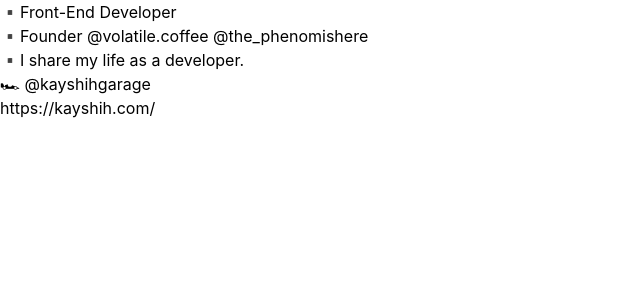
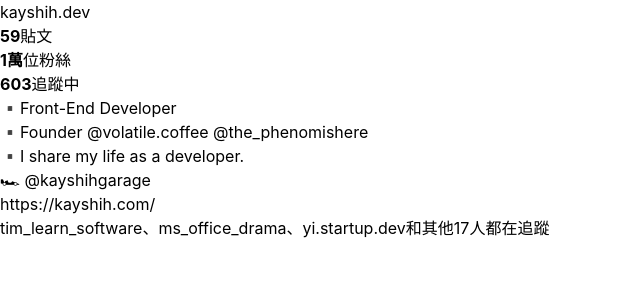
Before and after one commit to yuuuu0311/IG-clone, a React (Create React App) app: page / in a window 1280 px wide. Shown: the top 300 px of the page, without its empty margins (0-640 px from the left). Built offline with nearby package versions, Linux system fonts and the light colour scheme.

Commit message:
Add: 其他人都在追蹤

```diff
--- a/src/App.jsx
+++ b/src/App.jsx
@@ -7,13 +7,9 @@
 import Header from "./components/hearder/Header";
 
 function App() {
-    const { biography, bio_links } = data.graphql.user;
-
     return (
         <div>
-            <Header biography={biography} bioLinks={bio_links}>
-                GG
-            </Header>
+            <Header></Header>
         </div>
     );
 }
--- /dev/null
+++ b/src/components/hearder/Button.jsx
@@ -0,0 +1,5 @@
+const Button = ({}) => {
+    return <button></button>;
+};
+
+export default Button;
--- a/src/components/hearder/Header.jsx
+++ b/src/components/hearder/Header.jsx
@@ -1,14 +1,58 @@
+import InfoCount from "./InfoCount";
 import Biography from "./Biography";
 import Link from "./Link";
 
-const Header = ({ biography, bioLinks }) => {
+import data from "../../asset/mockData.json";
+
+const Header = ({}) => {
+    // count
+    const [postCount, followerCount, follwingCount] = [
+        data.graphql.user.edge_owner_to_timeline_media.count,
+        data.graphql.user.edge_followed_by.count,
+        data.graphql.user.edge_follow.count,
+    ];
+
+    // biography
+    const { biography, bio_links } = data.graphql.user;
+
+    // mutualFollower
+    const [mutualFollowerList, mutualFollowerCount] = [
+        data.graphql.user.edge_mutual_followed_by.edges,
+        data.graphql.user.edge_mutual_followed_by.count,
+    ];
+
+    // username
+    const [userName] = [data.graphql.user.username];
+
+    // console.log(avatarPic320);
+
     return (
-        <div>
+        <header>
+            <div className="flex">
+                {/* <img
+                    src="https://kayshih.com/_astro/personal.3098625f_Zlq8c9.webp"
+                    alt=""
+                /> */}
+            </div>
+
+            <div>
+                <p>
+                    <a href={`https://www.instagram.com/${userName}`}>
+                        {userName}
+                    </a>
+                </p>
+            </div>
+
+            <ul>
+                <InfoCount number={postCount}>貼文</InfoCount>
+                <InfoCount number={followerCount}>位粉絲</InfoCount>
+                <InfoCount number={follwingCount}>追蹤中</InfoCount>
+            </ul>
             <>
                 <Biography>{biography}</Biography>
             </>
             <>
-                {bioLinks.map((link, index) => {
+                {bio_links.map((link, index) => {
                     // console.log(link);
                     const { title, url, link_type } = link;
                     return (
@@ -23,7 +67,26 @@
                     );
                 })}
             </>
-        </div>
+
+            <>
+                <div>
+                    {mutualFollowerList.map((ele, index) => {
+                        // https://www.instagram.com/tim_learn_software/
+                        return (
+                            <>
+                                <a href={`https://www.instagram.com/${ele}/`}>
+                                    {ele.node.username}
+                                </a>
+                                {index == mutualFollowerList.length - 1 || "、"}
+                            </>
+                        );
+                    })}
+                    {`和其他${
+                        mutualFollowerCount - mutualFollowerList.length
+                    }人都在追蹤`}
+                </div>
+            </>
+        </header>
     );
 };
 
--- /dev/null
+++ b/src/components/hearder/InfoCount.jsx
@@ -0,0 +1,27 @@
+const InfoCount = ({ number, children }) => {
+    const numberToChineseUnit = (num) => {
+        if (num >= 100000000) {
+            const quotient = Math.floor(num / 100000000); // 计算亿位
+            return quotient + "億";
+        }
+        if (num >= 10000) {
+            const quotient = Math.floor(num / 10000); // 计算万位
+            return quotient + "萬";
+        }
+        if (num >= 1000) {
+            const quotient = Math.floor(num / 1000); // 计算千位
+            return quotient + "千";
+        }
+
+        return num.toString(); // 如果都不满足条件，直接返回原数字
+    };
+
+    return (
+        <li>
+            <span className="font-bold">{numberToChineseUnit(number)}</span>
+            <span>{children}</span>
+        </li>
+    );
+};
+
+export default InfoCount;
```
